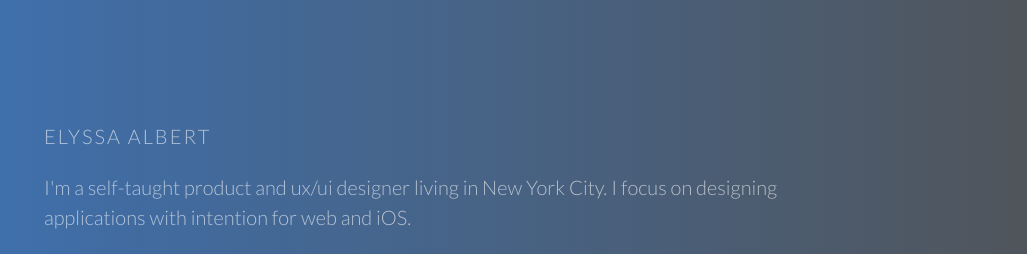
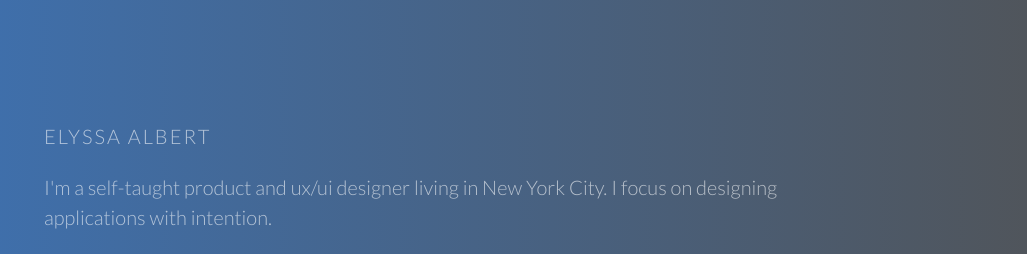
Before and after one commit to lsslbrt/crispy-octo-adventure, a plain HTML site: page index.html in a window 1280 px wide. Shown: the top 254 px of the page, without its empty margins (126-1153 px from the left). Drawn offline with Linux system fonts and the light colour scheme.

```diff
--- a/index.html
+++ b/index.html
@@ -18,7 +18,7 @@
               Elyssa Albert
             </h1>
             <p>
-              I'm a self-taught product and ux/ui designer living in New York City. I focus on designing applications with intention for web and iOS.
+              I'm a self-taught product and ux/ui designer living in New York City. I focus on designing applications with intention.
             </p>
 
             <p class="dribbble">
```
